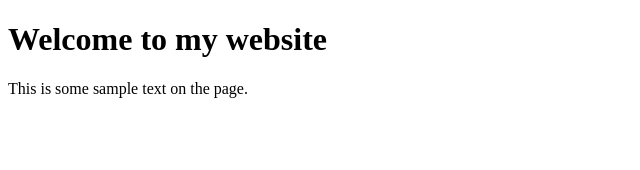
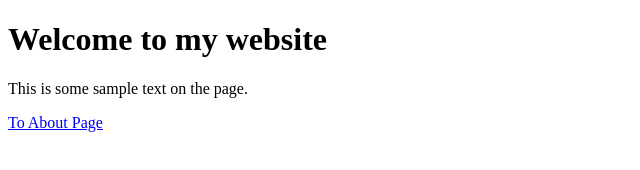
Before and after one commit to DTag1324/DTag1324.github.io, a plain HTML site: page index.html in a window 1280 px wide. Shown: the whole page, without its empty margins (0-640 px from the left). Drawn offline with Linux system fonts and the light colour scheme.

Commit message:
Add link to About Page in index.html

```diff
--- a/index.html
+++ b/index.html
@@ -7,5 +7,6 @@
   <body>
     <h1>Welcome to my website</h1>
     <p>This is some sample text on the page.</p>
+    <p><a href="/about">To About Page</a></p>
   </body>
 </html>
```
